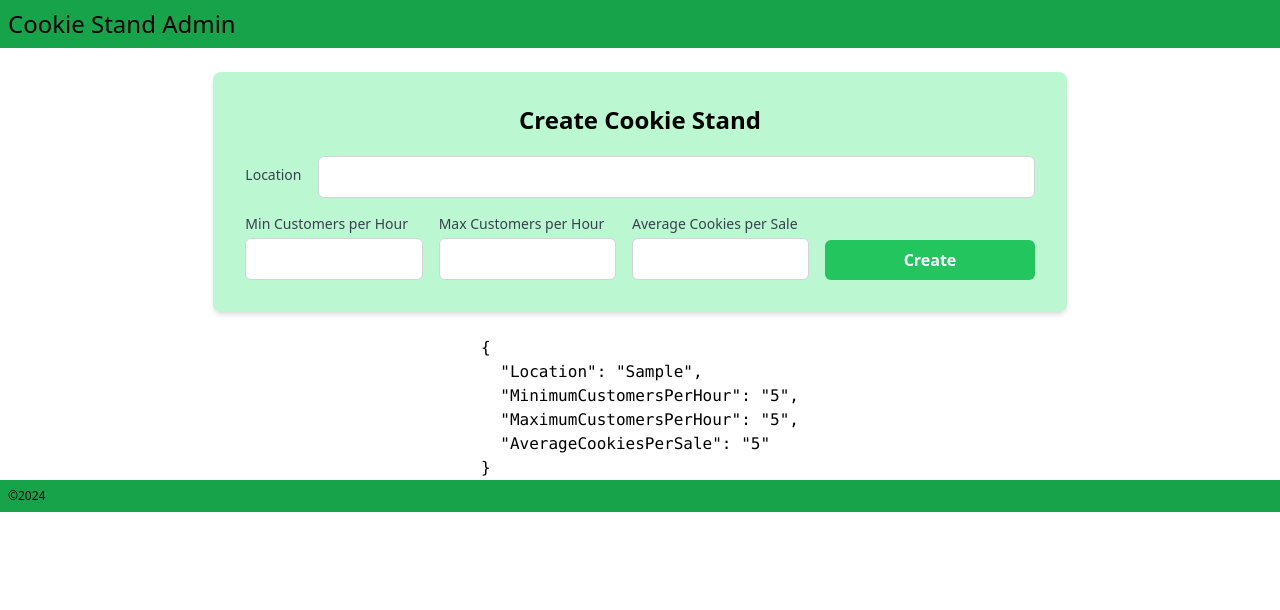
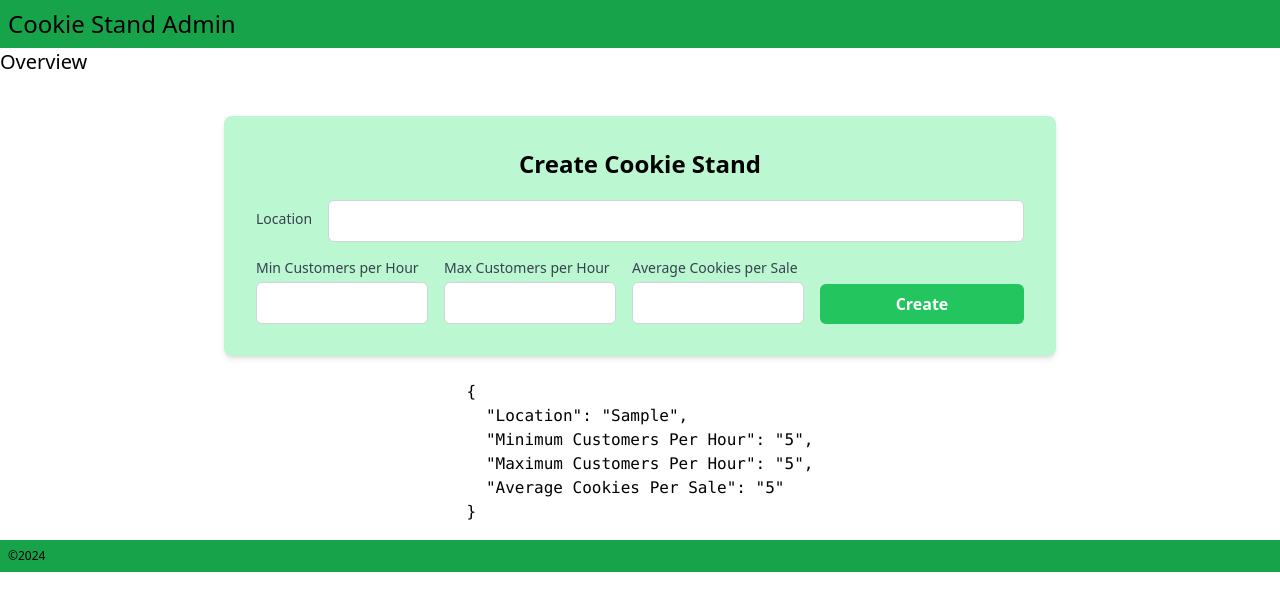
Before and after one commit to Code-Fellows-School-Work/cookie-stand-admin, a Next.js app: page / in a window 1280 px wide. Both pictures are taken after typing "Sample", "5", "5", "5" into the empty fields and a click on the button "Create". Shown: the top 610 px of the page. Built offline with nearby package versions, Linux system fonts and the light colour scheme.

Commit message:
refactored codebase in index to individual components

```diff
--- /dev/null
+++ b/components/create-form.js
@@ -0,0 +1,62 @@
+// Used ChatGPT to apply styling similar to screenshot example
+export default function CookieStandForm(props) {
+    return (
+      <form
+        onSubmit={props.onSubmit}
+        className="w-2/3 mx-auto bg-green-200 p-8 shadow-md rounded-lg space-y-4 m-6"
+      >
+        <p className="flex justify-center font-semibold text-2xl">
+          Create Cookie Stand
+        </p>
+        <div className="flex items-center space-x-4">
+          <label className="block text-sm font-medium text-gray-700">
+            Location
+          </label>
+          <input
+            name="Location"
+            type="text"
+            className="flex-1 mt-1 p-2 border border-gray-300 rounded-md"
+          />
+        </div>
+        <div className="flex space-x-4">
+          <div className="flex-1">
+            <label className="block text-sm font-medium text-gray-700">
+              Min Customers per Hour
+            </label>
+            <input
+              name="Minimum Customers per Hour"
+              type="number"
+              className="mt-1 w-full p-2 border border-gray-300 rounded-md"
+            />
+          </div>
+          <div className="flex-1">
+            <label className="block text-sm font-medium text-gray-700">
+              Max Customers per Hour
+            </label>
+            <input
+              name="Maximum Customers per Hour"
+              type="number"
+              className="mt-1 w-full p-2 border border-gray-300 rounded-md"
+            />
+          </div>
+          <div className="flex-1">
+            <label className="block text-sm font-medium text-gray-700">
+              Average Cookies per Sale
+            </label>
+            <input
+              name="Average Cookies per Sale"
+              type="number"
+              step="0.1"
+              className="mt-1 w-full p-2 border border-gray-300 rounded-md"
+            />
+          </div>
+          <button
+            type="submit"
+            className="flex-1 bg-green-500 hover:bg-green-600 text-white font-bold py-2 px-4 rounded-md self-end"
+          >
+            Create
+          </button>
+        </div>
+      </form>
+    );
+  }
--- /dev/null
+++ b/components/footer.js
@@ -0,0 +1,7 @@
+export default function Footer() {
+    return (
+      <footer>
+        <p className="text-xs bg-green-600 p-2">&copy;2024</p>
+      </footer>
+    );
+  }
--- /dev/null
+++ b/components/header.js
@@ -0,0 +1,16 @@
+import Link from "next/link";
+
+export default function Header() {
+    return (
+      <header>
+        <h1 className="font-medium text-2xl bg-green-600 p-2">
+          Cookie Stand Admin
+        </h1>
+        <nav>
+          <Link href="/overview" className="text-xl">
+            Overview
+          </Link>
+        </nav>
+      </header>
+    );
+  }
--- /dev/null
+++ b/components/report.js
@@ -0,0 +1,8 @@
+// Used ChatGPT to help render JSON data
+export default function Report(props) {
+    return (
+      <pre className="flex justify-center">
+        {JSON.stringify(props.reply, null, 2)}
+      </pre>
+    );
+  }
--- a/pages/index.js
+++ b/pages/index.js
@@ -1,9 +1,12 @@
 // allows updating the title for the webpage
 import Head from "next/head";
-import { useState } from 'react';
+import { useState } from "react";
+import Footer from "@/components/footer";
+import Header from "@/components/header";
+import CookieStandForm from "@/components/create-form";
+import Report from "@/components/report";
 
 export default function Home() {
-
   // Initalized to null to allow for conditional rendering
   const [cookieStand, setCookieStand] = useState(null);
 
@@ -12,103 +15,33 @@ export default function Home() {
     const formData = new FormData(event.target);
     // Used ChatGPT to help target form data
     const newCookieStand = {
-      Location: formData.get('Location'),
-      MinimumCustomersPerHour: formData.get('Minimum Customers per Hour'),
-      MaximumCustomersPerHour: formData.get('Maximum Customers per Hour'),
-      AverageCookiesPerSale: formData.get('Average Cookies per Sale'),
+      Location: formData.get("Location"),
+      "Minimum Customers Per Hour": formData.get("Minimum Customers per Hour"),
+      "Maximum Customers Per Hour": formData.get("Maximum Customers per Hour"),
+      "Average Cookies Per Sale": formData.get("Average Cookies per Sale"),
     };
     setCookieStand(newCookieStand);
     event.target.reset();
   }
 
-
   return (
     <>
+      {/* this head is different because it's imported to update webpage title */}
       <Head>
         <title>Cookie Stands</title>
-        <link rel="icon" href="/favicon.ico" />
+        {/* <link rel="icon" href="/favicon.ico" /> */}
       </Head>
       <Header />
-      <main>
+      <main className="p-4">
         <CookieStandForm onSubmit={cookieStandHandler} />
         {/* Use of the ternary operator will allow for default message or dynamically render when cookie stand is created  */}
-        {cookieStand ? <JsonReply reply={cookieStand}/> : <p className="text-center m-6">Report Table Coming Soon...</p>}
+        {cookieStand ? (
+          <Report reply={cookieStand} />
+        ) : (
+          <p className="text-center m-6">No Cookie Stands Available</p>
+        )}
       </main>
       <Footer />
     </>
   );
 }
-
-function Header() {
-  return (
-    <header>
-      <h1 className="font-medium text-2xl bg-green-600 p-2">
-        Cookie Stand Admin
-      </h1>
-    </header>
-  );
-}
-
-// Used ChatGPT to apply styling similar to screenshot example
-function CookieStandForm(props) {
-  return (
-    <form onSubmit={props.onSubmit} className="w-2/3 mx-auto bg-green-200 p-8 shadow-md rounded-lg space-y-4 m-6">
-      <p className="flex justify-center font-semibold text-2xl">Create Cookie Stand</p>
-      <div className="flex items-center space-x-4">
-        <label className="block text-sm font-medium text-gray-700">Location</label>
-        <input
-          name="Location"
-          type="text"
-          className="flex-1 mt-1 p-2 border border-gray-300 rounded-md"
-        />
-      </div>
-      <div className="flex space-x-4">
-        <div className="flex-1">
-          <label className="block text-sm font-medium text-gray-700">Min Customers per Hour</label>
-          <input
-            name="Minimum Customers per Hour"
-            type="number"
-            className="mt-1 w-full p-2 border border-gray-300 rounded-md"
-          />
-        </div>
-        <div className="flex-1">
-          <label className="block text-sm font-medium text-gray-700">Max Customers per Hour</label>
-          <input
-            name="Maximum Customers per Hour"
-            type="number"
-            className="mt-1 w-full p-2 border border-gray-300 rounded-md"
-          />
-        </div>
-        <div className="flex-1">
-          <label className="block text-sm font-medium text-gray-700">Average Cookies per Sale</label>
-          <input
-            name="Average Cookies per Sale"
-            type="number"
-            className="mt-1 w-full p-2 border border-gray-300 rounded-md"
-          />
-        </div>
-        <button
-          type="submit"
-          className="flex-1 bg-green-500 hover:bg-green-600 text-white font-bold py-2 px-4 rounded-md self-end"
-        >
-          Create
-        </button>
-      </div>
-    </form>
-  );
-}
-
-// Used ChatGPT to help render JSON data
-function JsonReply(props) {
-  return (
-    <pre className="flex justify-center">{JSON.stringify(props.reply, null, 2)}</pre>
-  );
-}
-
-function Footer() {
-  return(
-    <footer>
-      <p className="text-xs bg-green-600 p-2">&copy;2024</p>
-    </footer>
-  );
-}
--- /dev/null
+++ b/pages/overview.js
@@ -0,0 +1,8 @@
+// this allows for the use of Link from next
+import Link from 'next/link'
+
+export default function Overview() {
+  return (
+    <Link href="/">Return</Link>
+  );
+}
```
